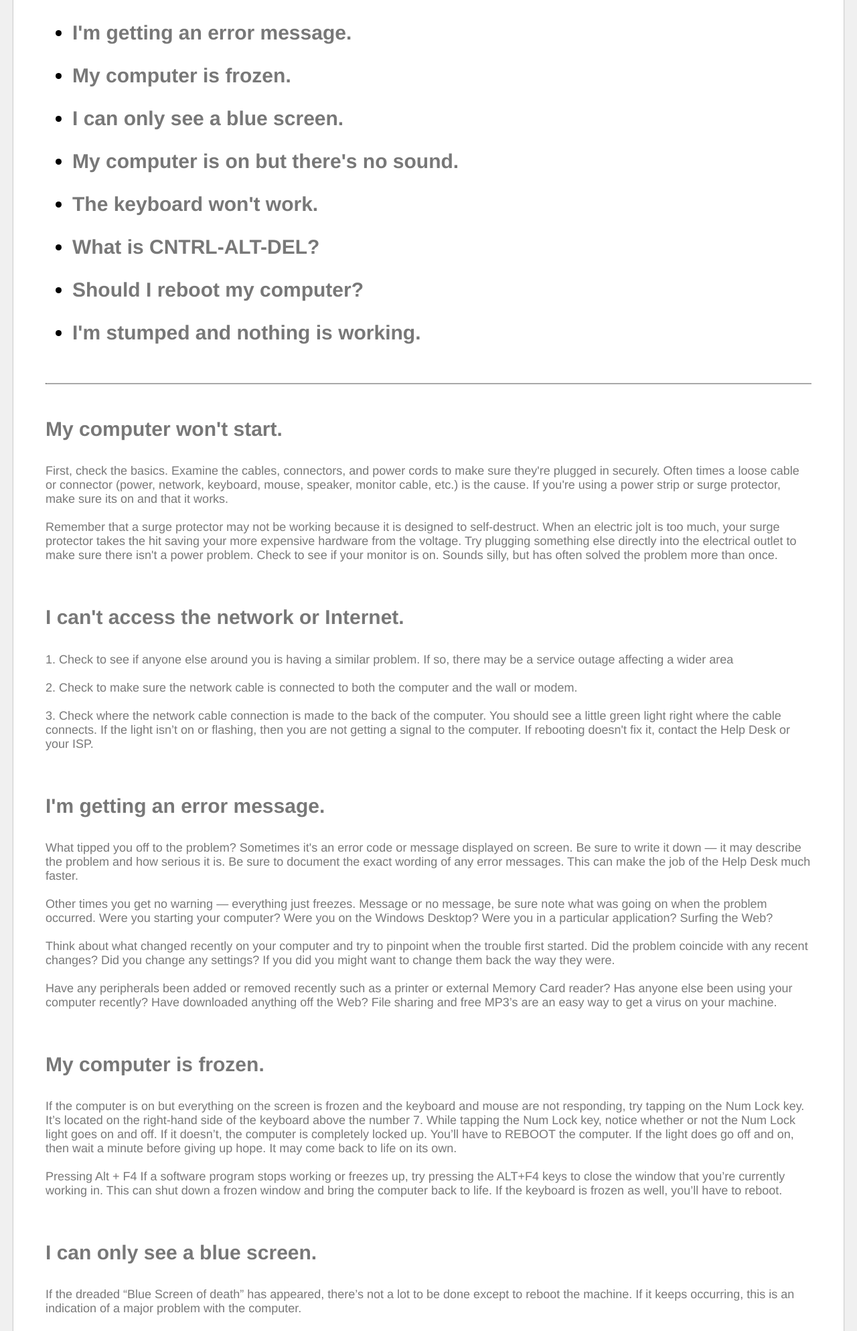
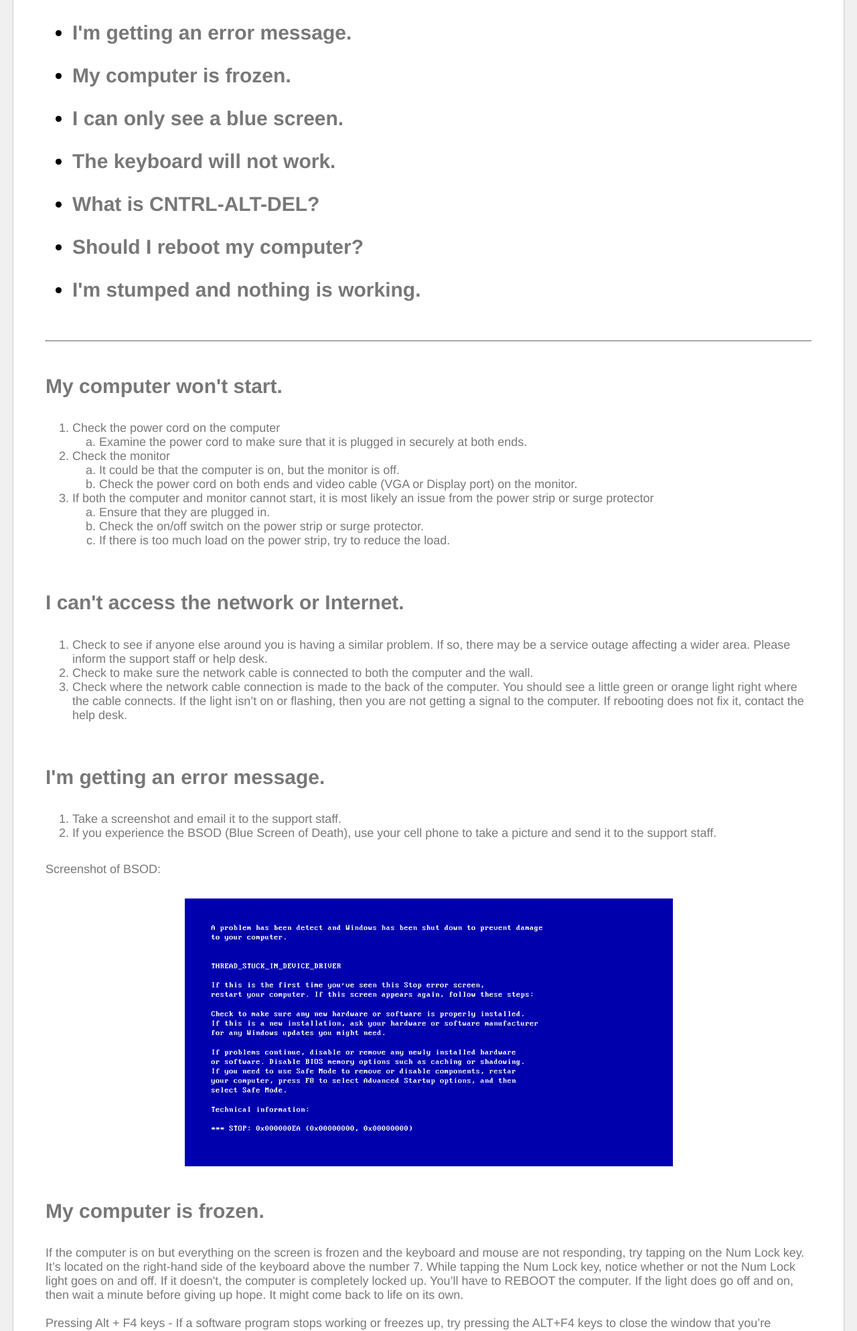
Before and after one commit to nycrecords/intranet, a Flask app: page /it-support/faq in a window 1280 px wide. Shown: the part 1016-3004 px from the top of the page at 67% size. Run offline with Flask 2, Linux system fonts and the light colour scheme; some libraries are stand-ins or nearby versions.

Commit message:
Updated langauge in IT support page

```diff
--- a/app/templates/faq.html
+++ b/app/templates/faq.html
@@ -33,123 +33,114 @@
                 <li class="common-question-link"><a href="#common-question-answer-3" class="common-question-anchor">I'm getting an error message.</a></li>
                 <li class="common-question-link"><a href="#common-question-answer-4" class="common-question-anchor">My computer is frozen.</a></li>
                 <li class="common-question-link"><a href="#common-question-answer-5" class="common-question-anchor">I can only see a blue screen.</a></li>
-                <li class="common-question-link"><a href="#common-question-answer-6" class="common-question-anchor">My computer is on but there's no sound.</a></li>
-                <li class="common-question-link"><a href="#common-question-answer-7" class="common-question-anchor">The keyboard won't work.</a></li>
-                <li class="common-question-link"><a href="#common-question-answer-8" class="common-question-anchor">What is CNTRL-ALT-DEL?</a></li>
-                <li class="common-question-link"><a href="#common-question-answer-9" class="common-question-anchor">Should I reboot my computer?</a></li>
-                <li class="common-question-link"><a href="#common-question-answer-10" class="common-question-anchor">I'm stumped and nothing is working.</a></li>
+                <li class="common-question-link"><a href="#common-question-answer-6" class="common-question-anchor">The keyboard will not work.</a></li>
+                <li class="common-question-link"><a href="#common-question-answer-7" class="common-question-anchor">What is CNTRL-ALT-DEL?</a></li>
+                <li class="common-question-link"><a href="#common-question-answer-8" class="common-question-anchor">Should I reboot my computer?</a></li>
+                <li class="common-question-link"><a href="#common-question-answer-9" class="common-question-anchor">I'm stumped and nothing is working.</a></li>
             </ul>
         </div>
         <br>
         <hr class="faq-seperator">
         <div class="common-question-answer" id="common-question-answer-1">
             <h1 class="common-question-answer-header">My computer won't start.</h1>
-            <p class="common-question-answer-text">First, check the basics. Examine the cables, connectors, and power
-                cords to make sure
-                they're plugged in securely. Often times a loose cable or connector (power, network, keyboard,
-                mouse, speaker, monitor cable, etc.) is the cause. If you're using a power strip or surge protector,
-                make sure its on and that it works.
-                <br><br>
-                Remember that a surge protector may not be working because it is designed to
-                self-destruct. When an
-                electric jolt is too much, your surge protector takes the hit saving your more expensive hardware
-                from the voltage. Try plugging something else directly into the electrical outlet to make sure there
-                isn't a power problem. Check to see if your monitor is on. Sounds silly, but has often solved the
-                problem more than once.</p>
+            <ol class="common-question-answer-text" type="1">
+                <li>Check the power cord on the computer
+                    <ol type="a">
+                        <li>Examine the power cord to make sure that it is plugged in securely at both ends.</li>
+                    </ol>
+                </li>
+                <li>Check the monitor
+                    <ol type="a">
+                        <li>It could be that the computer is on, but the monitor is off.</li>
+                        <li>Check the power cord on both ends and video cable (VGA or Display port) on the monitor.</li>
+                    </ol>
+                </li>
+                <li>If both the computer and monitor cannot start, it is most likely an issue from the power strip or
+                    surge protector
+                    <ol type="a">
+                        <li>Ensure that they are plugged in.</li>
+                        <li>Check the on/off switch on the power strip or surge protector.</li>
+                        <li>If there is too much load on the power strip, try to reduce the load.</li>
+                    </ol>
+                </li>
+            </ol>
         </div>
         <div class="common-question-answer" id="common-question-answer-2">
             <h1 class="common-question-answer-header">I can't access the network or Internet.</h1>
-            <p class="common-question-answer-text">1. Check to see if anyone else around you is having a similar
-                problem. If so, there
-                may be a service outage affecting a wider area
-                <br>
-                <br>
-                2. Check to make sure the network cable is connected to both the computer and the wall or
-                modem.
-                <br>
-                <br>
-                3. Check where the network cable connection is made to the back of the computer. You should see a
-                little green light
-                right where the cable connects. If the light isn’t on or flashing, then you are not getting a signal to
-                the computer.
-                If rebooting doesn't fix it, contact the Help Desk or your ISP.</p>
+            <ol class="common-question-answer-text" type="1">
+                <li>Check to see if anyone else around you is having a similar problem. If so, there may be a service
+                    outage affecting a wider area. Please inform the support staff or help desk.
+                </li>
+                <li>Check to make sure the network cable is connected to both the computer and the wall.</li>
+                <li>Check where the network cable connection is made to the back of the computer. You should see a
+                    little green or orange light right where the cable connects. If the light isn’t on or flashing, then
+                    you are not getting a signal to the computer. If rebooting does not fix it, contact the help desk.
+                </li>
+            </ol>
         </div>
         <div class="common-question-answer" id="common-question-answer-3">
             <h1 class="common-question-answer-header">I'm getting an error message.</h1>
-            <p class="common-question-answer-text">What tipped you off to the problem? Sometimes it's an error code or
-                message displayed on screen. Be sure to write it down — it may describe the problem
-                and how serious it is. Be sure to document the exact wording of any error messages. This can make the
-                job of the Help Desk much faster.
-                <br>
-                <br> Other times you get no warning — everything just freezes. Message or no message, be sure note what
-                was going on when the problem occurred. Were you starting your computer?
-                Were you on the Windows Desktop? Were you in a particular application? Surfing the Web?
-                <br>
-                <br>
-                Think about what changed recently on your computer and try to pinpoint when the trouble first
-                started. Did the problem coincide with any recent changes?
-                Did you change any settings? If you did you might want to change them back the way they were.
-                <br>
-                <br>
-                Have any peripherals been added or removed recently such as a printer or external Memory Card
-                reader? Has anyone else been using your computer recently?
-                Have downloaded anything off the Web? File sharing and free MP3’s are an easy way to get a virus on your
-                machine.</p>
+            <ol class="common-question-answer-text" type="1">
+                <li>Take a screenshot and email it to the support staff.</li>
+                <li>If you experience the BSOD (Blue Screen of Death), use your cell phone to take a picture and send it
+                    to the support staff.
+                </li>
+            </ol>
+            <p class="common-question-answer-text">Screenshot of BSOD:</p>
+            <div style="text-align: center;">
+                <img class="center" src="{{ url_for('static', filename='img/blue_screen_of_death.png') }}">
+            </div>
         </div>
         <div class="common-question-answer" id="common-question-answer-4">
             <h1 class="common-question-answer-header">My computer is frozen.</h1>
             <p class="common-question-answer-text">If the computer is on but everything on the screen is frozen and the
-                keyboard and mouse are not responding,
-                try tapping on the Num Lock key. It’s located on the right-hand side of the keyboard above the number 7.
-                While tapping the Num Lock key, notice whether or not the Num Lock light goes on and off.
-                If it doesn’t, the computer is completely locked up. You’ll have to REBOOT the computer. If the light
-                does go off and on, then wait a minute before giving up hope. It may come back to life on its own.
+                keyboard and mouse are not responding, try tapping on the Num Lock key. It’s located on the right-hand
+                side of the keyboard above the number 7. While tapping the Num Lock key, notice whether or not the Num
+                Lock light goes on and off. If it doesn't, the computer is completely locked up. You’ll have to REBOOT
+                the computer. If the light does go off and on, then wait a minute before giving up hope. It might come
+                back to life on its own.
                 <br>
                 <br>
-                Pressing Alt + F4
-                If a software program stops working or freezes up, try pressing the ALT+F4 keys to close the window that
-                you’re currently working in. This can shut down a frozen window and bring the computer back to life. If
-                the keyboard is frozen as well, you’ll have to reboot.</p>
+                Pressing Alt + F4 keys - If a software program stops working or freezes up, try pressing the ALT+F4 keys
+                to close the window that you’re currently working in. This can shut down a frozen window and bring the
+                computer back to life.
+                <br>
+                <br>
+                If Alt + F4 keys do not work, press Ctrl + Shift + Esc keys to open Task Manager, and try to end the
+                software that is not responding.
+                <br>
+                <br>
+                If the keyboard is frozen as well, you will have to reboot the computer.</p>
         </div>
         <div class="common-question-answer" id="common-question-answer-5">
             <h1 class="common-question-answer-header">I can only see a blue screen.</h1>
-            <p class="common-question-answer-text">If the dreaded “Blue Screen of death” has appeared, there’s not a lot
-                to be done except to reboot the machine. If it keeps occurring, this is an indication of a major problem
-                with the computer.</p>
+            <p class="common-question-answer-text">If the dreaded “Blue Screen of death” (BSOD) has appeared, there is
+                not a lot to be done except to reboot the machine. If it keeps occurring, this is an indication of a
+                major problem with the computer.
+                Use your cell phone to take a picture or use a pen and paper to mark down the error code.
+            </p>
         </div>
         <div class="common-question-answer" id="common-question-answer-6">
-            <h1 class="common-question-answer-header">My computer is on but there's no sound.</h1>
-            <p class="common-question-answer-text">If the computer is on but everything on the screen is frozen and the
-                keyboard and mouse are not responding,
-                try tapping on the Num Lock key. It’s located on the right-hand side of the keyboard above the number 7.
-                While tapping the Num Lock key, notice whether or not the Num Lock light goes on and off.
-                If it doesn’t, the computer is completely locked up. You’ll have to REBOOT the computer. If the light
-                does go off and on, then wait a minute before giving up hope. It may come back to life on its own.
-                <br>
-                <br>
-                Pressing Alt + F4 If a software program stops working or freezes up, try pressing the ALT+F4 keys to
-                close the window that
-                you’re currently working in. This can shut down a frozen window and bring the computer back to life. If
-                the keyboard is frozen as well, you’ll have to reboot.</p>
-        </div>
-        <div class="common-question-answer" id="common-question-answer-7">
             <h1 class="common-question-answer-header">The keyboard won't work.</h1>
             <p class="common-question-answer-text">Swap the keyboard or try plugging the keyboard into another computer.
                 If it doesn't work on the other computer, there is likely something wrong with the keyboard. If it does
-                work on the other computer, there is likely something wrong on the computer or the connection to the
-                computer.
+                work on the other computer, there is likely something wrong with the computer or the connection to the
+                computer. Please contact the support staff.
             </p>
         </div>
-        <div class="common-question-answer" id="common-question-answer-8">
+        <div class="common-question-answer" id="common-question-answer-7">
             <h1 class="common-question-answer-header">What is CNTRL-ALT-DEL?</h1>
-            <p class="common-question-answer-text">When you press the Ctrl-Alt-Delete buttons together, you will bring
-                up a control panel where you can select “Task Manager” and see if any of the programs are shown as “not
+            <p class="common-question-answer-text">When you press the Ctrl-Alt-Delete buttons together, it will bring up
+                a control panel where you can select “Task Manager” and see if any of the programs are shown as “not
                 responding”. You may be able to shut down the offending program from there.
                 <br>
                 <br>
-                If you can’t get to this screen, you’ll have to reboot.</p>
+                If you have to change your password, you can use Ctrl-Alt-Delete, then select “Change a password”.
+                <br>
+                <br>
+                If you can't get to this screen, you'll have to reboot the computer.</p>
         </div>
-        <div class="common-question-answer" id="common-question-answer-9">
+        <div class="common-question-answer" id="common-question-answer-8">
             <h1 class="common-question-answer-header">Should I reboot my computer?</h1>
             <p class="common-question-answer-text">Rebooting can do wonders. Don’t just pull the plug!
                 <br>
@@ -169,15 +160,13 @@
                 notifies you that there is a “recovered document” save the file under a different name and compare them
                 to your previously saved files.</p>
         </div>
-        <div class="common-question-answer" id="common-question-answer-10">
+        <div class="common-question-answer" id="common-question-answer-9">
             <h1 class="common-question-answer-header">I'm stumped and nothing is working.</h1>
-            <p class="common-question-answer-text">
-                Contact Us!
-                <br>
-                <br>
-                Records Help Desk is ready to assist you with computer problems.
-                Please contact Kenneth at 212-788-8606 or <a
-                    href="mailto:hchan@records.nyc.gov">hchan@records.nyc.gov.</a></p>
+            <p class="common-question-answer-text">Contact:</p>
+            <ol class="common-question-answer-text" type="1">
+                <li>DoITT Helpdesk - (718) 403-8888, email - <a href="mailto:nychelp@doitt.nyc.gov">nychelp@doitt.nyc.gov</a></li>
+                <li>Kenneth Chan - (212) 788-8606, email - <a href="mailto:hchan@records.nyc.gov">hchan@records.nyc.gov</a></li>
+            </ol>
         </div>
     </div>
 </div>
```
Also changed, not shown: app/templates/it_support.html (+36 -10 lines), app/static/img/blue_screen_of_death.png (added).
